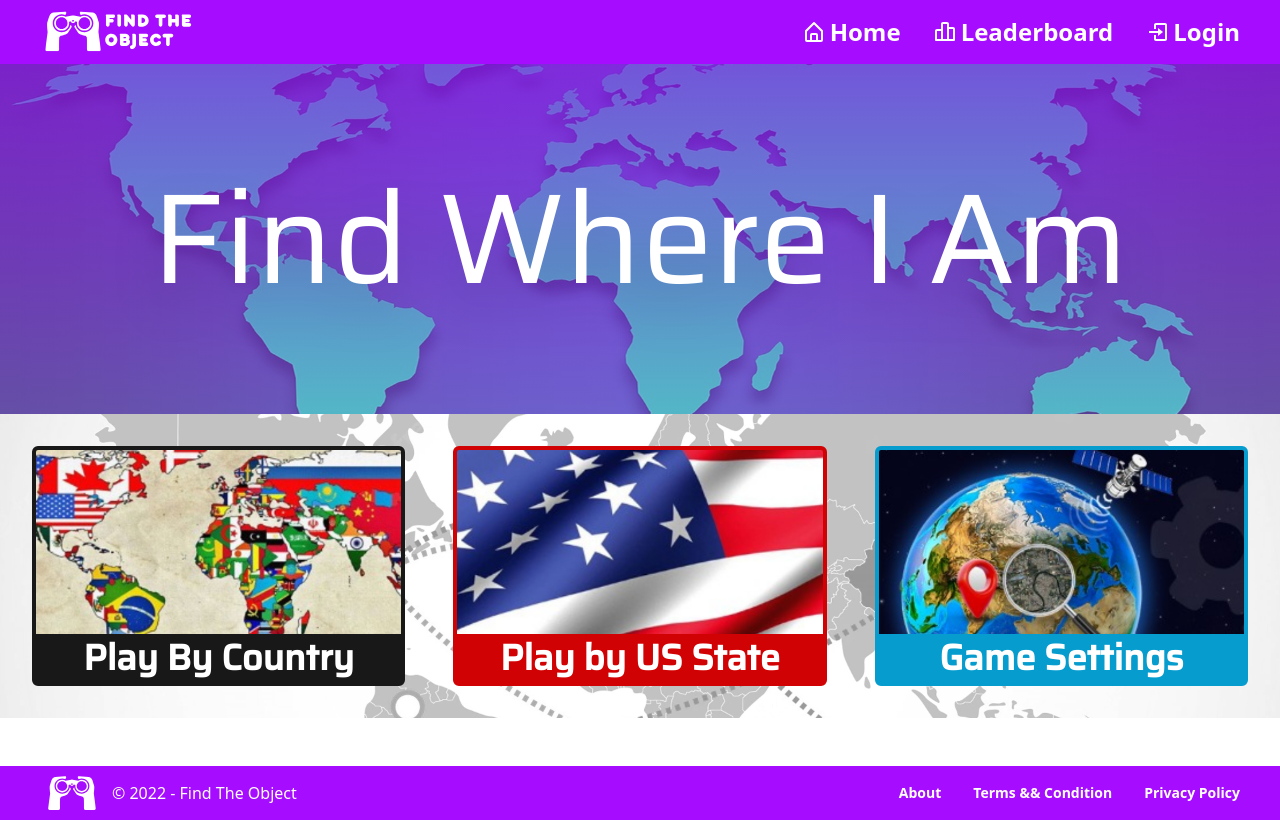
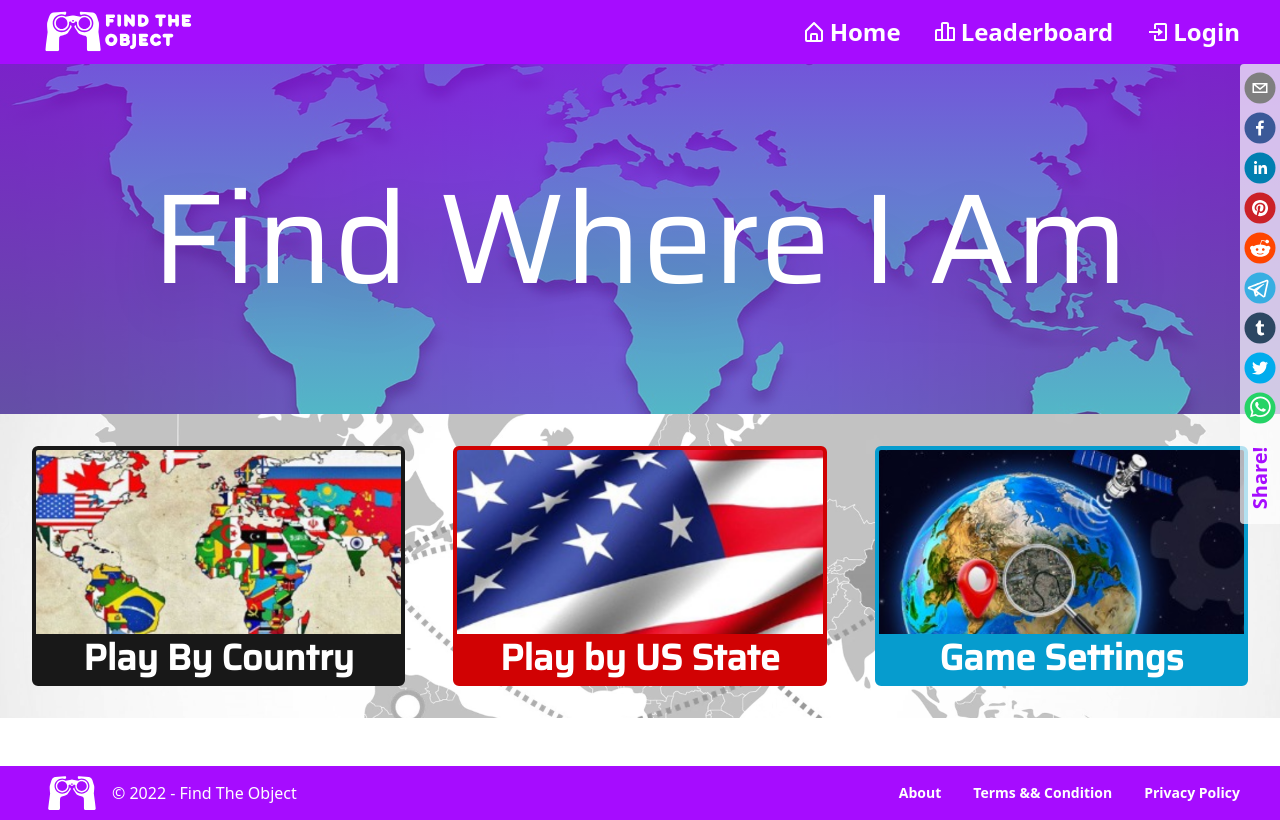
Before and after one commit to shahriarAS/find-where-client, a React (Vite) app: page / in a window 1280 px wide. Built offline with nearby package versions, Linux system fonts and the light colour scheme; no server answers; what simple-zustand-devtools would draw is missing.

Commit message:
Share Overlay Added

```diff
--- a/index.html
+++ b/index.html
@@ -12,7 +12,7 @@
     <meta name="robots" content="index, follow" />
     <meta
       property="og:title"
-      content="Find The Object | Online Solo-Multiplayer Game"
+      content="Find Where I Am | Online Solo-Multiplayer Game"
     />
     <meta
       property="og:description"
--- a/package.json
+++ b/package.json
@@ -27,6 +27,7 @@
     "react-leaflet": "^4.0.1",
     "react-leaflet-custom-control": "^1.3.1",
     "react-router-dom": "6",
+    "react-share": "^4.4.0",
     "react-timer-hook": "^3.0.5",
     "recharts": "^2.1.12",
     "simple-zustand-devtools": "^1.1.0",
--- a/src/components/game/CircularProgress.jsx
+++ b/src/components/game/CircularProgress.jsx
@@ -10,11 +10,11 @@ function CircularProgress() {
 
     return (
         <svg
-            class="progress-ring"
+            className="progress-ring"
             width="120"
             height="120">
             <circle
-                class="progress-ring__circle"
+                className="progress-ring__circle"
                 style={{ transition: "0.35s stroke-dashoffset", transform: "rotate(-90deg)", transformOrigin: "50% 50%", strokeDasharray: `${circumference} ${circumference}`, strokeDashoffset: circumference }}
                 stroke="white"
                 strokeWidth="4"
@@ -23,10 +23,10 @@ function CircularProgress() {
                 cx="60"
                 cy="60" />
         </svg>
-        // <div class="inline-flex items-center justify-center overflow-hidden rounded-full">
-        //     <svg class="w-20 h-20 transform -rotate-90">
+        // <div className="inline-flex items-center justify-center overflow-hidden rounded-full">
+        //     <svg className="w-20 h-20 transform -rotate-90">
         //         <circle
-        //             class="text-gray-300"
+        //             className="text-gray-300"
         //             strokWidth="5"
         //             stroke="currentColor"
         //             fill="transparent"
@@ -35,7 +35,7 @@ function CircularProgress() {
         //             cy="40"
         //         />
         //         <circle
-        //             class="text-white"
+        //             className="text-white"
         //             strokeWidth="5"
         //             strokeLinecap="round"
         //             stroke="currentColor"
@@ -48,7 +48,7 @@ function CircularProgress() {
         //             cy="40"
         //         />
         //     </svg>
-        //     <span class="absolute text-xl text-white">20%</span>
+        //     <span className="absolute text-xl text-white">20%</span>
         // </div>
     );
 }
--- a/src/components/game/MultiPlayerGameOver.jsx
+++ b/src/components/game/MultiPlayerGameOver.jsx
@@ -45,7 +45,7 @@ function MultiPlayerGameOver() {
                 ) : null
             }
             <div className="relative w-96 h-5/6 bg-gradient-to-r from-[#667db6] to-[#C06C84] rounded-lg shadow-2xl text-white p-4 py-4 flex flex-col items-center justify-center">
-                <div class="ribbon ribbon-top-left"><span>You</span></div>
+                <div className="ribbon ribbon-top-left"><span>You</span></div>
                 {
                     matchWon ? (
                         <img src={trophyGoldImg} alt="Victory Trophy" className='w-40 puff-in-center' />) : (
@@ -90,7 +90,7 @@ function MultiPlayerGameOver() {
                 </div>
             </div>
             <div className="relative w-96 h-5/6 bg-gradient-to-r from-[#667db6] to-[#C06C84] rounded-lg shadow-2xl text-white p-4 py-4 flex flex-col items-center justify-center">
-                <div class="ribbon ribbon-top-left"><span>Opponent</span></div>
+                <div className="ribbon ribbon-top-left"><span>Opponent</span></div>
                 {
                     (state.score == state.opponentScore || state.score < state.opponentScore) ? (
                         <img src={trophyGoldImg} alt="Victory Trophy" className='w-40 puff-in-center' />)
--- a/src/components/root/Layout.jsx
+++ b/src/components/root/Layout.jsx
@@ -1,10 +1,12 @@
 import Footer from "./Footer";
 import Navbar from "./Navbar";
+import SocialShareBar from "./SocialShareBar";
 
 function Layout({ childComp }) {
     return (
         <>
             <Navbar />
+            <SocialShareBar />
             {childComp}
             <Footer />
         </>
--- a/src/components/root/Loading.jsx
+++ b/src/components/root/Loading.jsx
@@ -5,13 +5,13 @@ function Loading({ msg }) {
         <div className="absolute inset-0 h-screen w-full bg-[#9B00F3] flex flex-col items-center justify-center gap-4 text-4xl text-white z-50">
 
 
-            <div class="loader">
-                <div class="loader__bar"></div>
-                <div class="loader__bar"></div>
-                <div class="loader__bar"></div>
-                <div class="loader__bar"></div>
-                <div class="loader__bar"></div>
-                <div class="loader__ball"></div>
+            <div className="loader">
+                <div className="loader__bar"></div>
+                <div className="loader__bar"></div>
+                <div className="loader__bar"></div>
+                <div className="loader__bar"></div>
+                <div className="loader__bar"></div>
+                <div className="loader__ball"></div>
             </div>
             {
                 msg ? (
--- /dev/null
+++ b/src/components/root/SocialShareBar.jsx
@@ -0,0 +1,94 @@
+import {
+    EmailIcon, EmailShareButton, FacebookIcon, FacebookShareButton, LinkedinIcon, LinkedinShareButton, PinterestIcon, PinterestShareButton, RedditIcon, RedditShareButton, TelegramIcon, TelegramShareButton, TumblrIcon, TumblrShareButton, TwitterIcon, TwitterShareButton, WhatsappIcon, WhatsappShareButton
+} from "react-share";
+
+function SocialShareBar() {
+    const url = import.meta.env.VITE_CLIENT_URL
+    const subject = "Find Where I Am | Online Solo-Multiplayer Game"
+    const body = `I am playing "Find Where I Am". This game is amazing. You can also play it for free. Let's play together. Link:`
+    const hashtag = "#findWhereIam #playFindWhereIam"
+    const media = ""
+
+    return (
+        <div className="fixed right-0 m-auto w-10 bg-white/70 py-2 pb-8 flex flex-col items-center justify-between gap-2 rounded-tl rounded-bl z-10">
+            <EmailShareButton
+                url={url}
+                subject={subject}
+                body={body}
+                separator=" "
+                className=""
+            >
+                <EmailIcon size={32} round />
+            </EmailShareButton>
+            <FacebookShareButton
+                url={url}
+                quote={body}
+                hashtag={hashtag}
+                className=""
+            >
+                <FacebookIcon size={32} round />
+            </FacebookShareButton>
+            <LinkedinShareButton
+                url={url}
+                title={subject}
+                summary={body}
+                source="Find Where I Am"
+                className=""
+            >
+                <LinkedinIcon size={32} round />
+            </LinkedinShareButton>
+            <PinterestShareButton
+                url={url}
+                description={body}
+                media={media}
+                className=""
+            >
+                <PinterestIcon size={32} round />
+            </PinterestShareButton>
+            <RedditShareButton
+                url={url}
+                title={subject}
+                className=""
+            >
+                <RedditIcon size={32} round />
+            </RedditShareButton>
+            <TelegramShareButton
+                url={url}
+                title={subject}
+                className=""
+            >
+                <TelegramIcon size={32} round />
+            </TelegramShareButton>
+            <TumblrShareButton
+                url={url}
+                title={subject}
+                caption={body}
+                tags={["findWhereIam", "playFindWhereIam"]}
+                className=""
+            >
+                <TumblrIcon size={32} round />
+            </TumblrShareButton>
+            <TwitterShareButton
+                url={url}
+                title={subject}
+                via={body}
+                hashtag={hashtag}
+                className=""
+            >
+                <TwitterIcon size={32} round />
+            </TwitterShareButton>
+            <WhatsappShareButton
+                url={url}
+                title={subject}
+                className=""
+            >
+                <WhatsappIcon size={32} round />
+            </WhatsappShareButton>
+            <div className="mt-8">
+                <p className="-rotate-90 font-bold text-xl text-[#a60cff]">Share!</p>
+            </div>
+        </div>
+    );
+}
+
+export default SocialShareBar;
```
Also changed, not shown: 1 other file (tests, documents, lock files or other folders).
